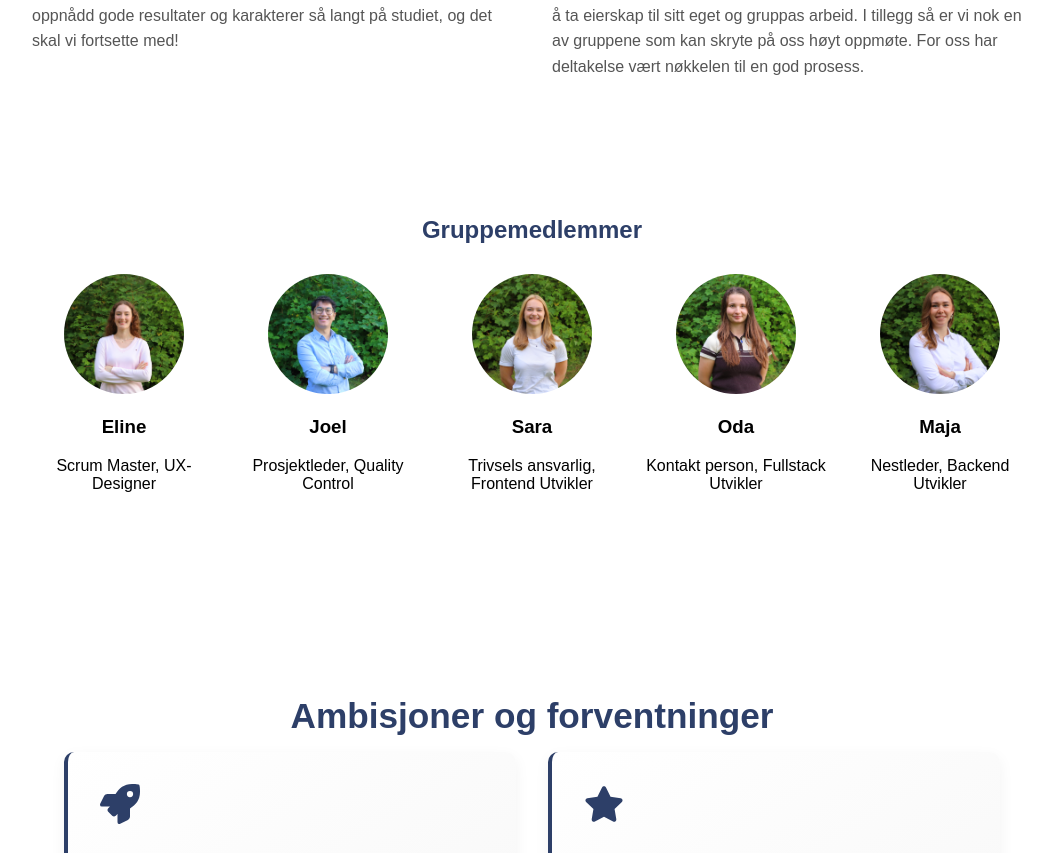
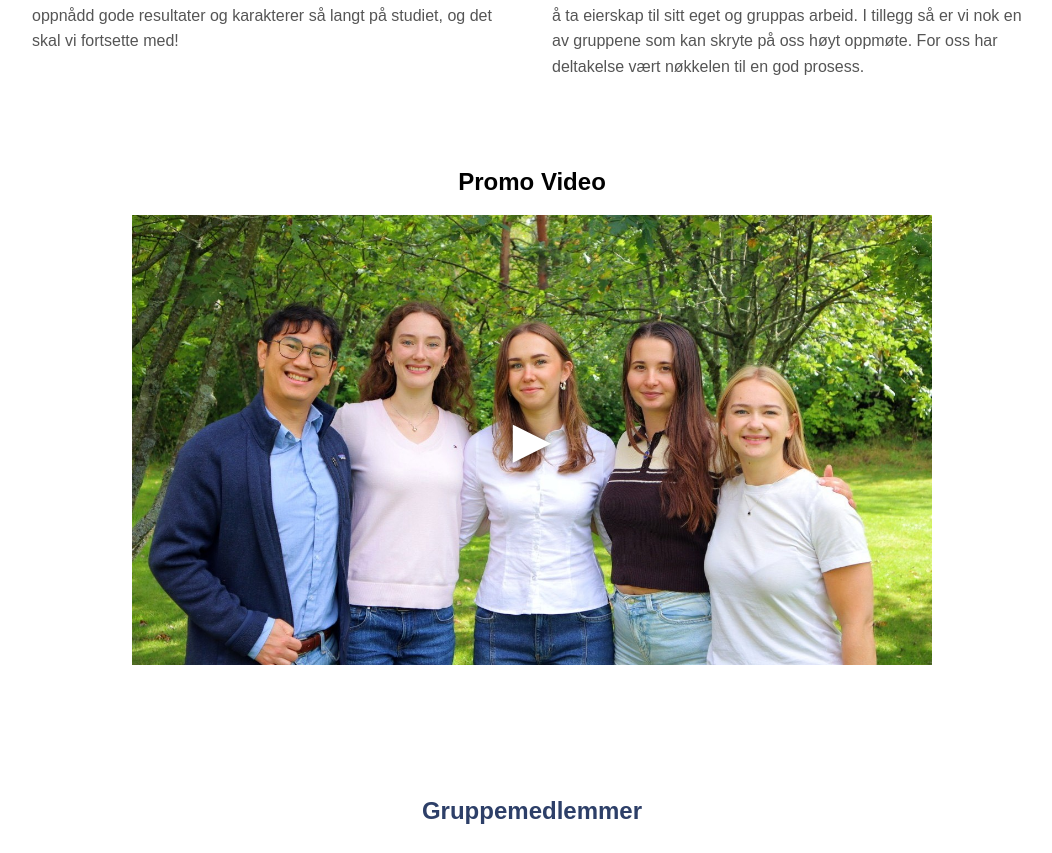
Before and after one commit to Odalopheim/Gruppe7Portefolio, a React (Vite) app in the folder GruppePortefolio/: page / in a window 1280 px wide. Shown: the part 649-1502 px from the top of the page, without its empty margins (108-1160 px from the left). Built offline with nearby package versions, Linux system fonts and the light colour scheme.

Commit message:
fiksa litt

```diff
--- a/GruppePortefolio/package.json
+++ b/GruppePortefolio/package.json
@@ -19,11 +19,11 @@
     "@eslint/js": "^9.33.0",
     "@types/react": "^19.1.10",
     "@types/react-dom": "^19.1.7",
-    "@vitejs/plugin-react": "^5.0.0",
+    "@vitejs/plugin-react": "^5.0.4",
     "eslint": "^9.33.0",
     "eslint-plugin-react-hooks": "^5.2.0",
     "eslint-plugin-react-refresh": "^0.4.20",
     "globals": "^16.3.0",
-    "vite": "^7.1.3"
+    "vite": "^7.1.8"
   }
 }
--- a/GruppePortefolio/src/App.jsx
+++ b/GruppePortefolio/src/App.jsx
@@ -9,6 +9,7 @@ import Footer from "./components/footer/Footer";
 import Members from "./components/team/Members";
 import OmOss from "./components/OmOss/OmOss";
 import Goals from "./components/goals/Goals";
+import Video from "./components/video/Video";
 
 function App() {
   return (
@@ -22,6 +23,7 @@ function App() {
             <>
               <Hero />
               <About />
+              <Video />
               <Members />
               <Goals />
               <Contact />
--- a/GruppePortefolio/src/components/OmOss/OmOss.css
+++ b/GruppePortefolio/src/components/OmOss/OmOss.css
@@ -256,3 +256,85 @@
     grid-template-columns: 1fr;
   }
 }
+
+
+/* Responsivt */
+@media (max-width: 1024px) {
+  .grid {
+    grid-template-columns: repeat(2, 1fr);
+  }
+}
+
+@media (max-width: 768px) {
+  .grid {
+    grid-template-columns: 1fr;
+    gap: 1.5rem;
+  }
+
+  .modal-top {
+    flex-direction: column;
+    align-items: center;
+    gap: 1rem;
+  }
+
+  .modal-img {
+    width: 80%;
+    height: auto;
+  }
+
+  .modal-info {
+    text-align: center;
+  }
+
+  .social-icon {
+    width: 40px;
+    height: 40px;
+  }
+
+  .card {
+    width: 90%;
+    min-height: auto;
+    padding: 1rem;
+  }
+}
+
+@media (max-width: 480px) {
+  .grid {
+    grid-template-columns: 1fr;
+    gap: 1rem;
+  }
+
+  .modal {
+    padding: 1rem;
+    max-width: 95%;
+  }
+
+  .modal-img {
+    width: 100%;
+    height: auto;
+  }
+
+  .modal-info {
+    font-size: 0.9rem;
+  }
+
+  .social-icon {
+    width: 32px;
+    height: 32px;
+  }
+
+  .cv-link {
+    width: 36px;
+    height: 36px;
+    font-size: 0.8rem;
+  }
+
+  .title {
+    font-size: 2rem;
+  }
+
+  .subtitle {
+    font-size: 1rem;
+    padding: 1rem;
+  }
+}
--- a/GruppePortefolio/src/components/goals/Goals.css
+++ b/GruppePortefolio/src/components/goals/Goals.css
@@ -90,9 +90,10 @@
 }
 
 .goals-image img {
-  max-width: 500px; /* gjør bildet mindre */
+  max-width: 500px; /* gjør bildet mindre på store skjermer */
+  width: 50%;      /* tilpasser seg små skjermer */
   height: auto;
-  border-radius: 10px; /* valgfritt, rundede kanter */
+  border-radius: 10px;
 }
 
 /* Responsivt design */
--- /dev/null
+++ b/GruppePortefolio/src/components/video/Video.css
@@ -0,0 +1,40 @@
+.video-section {
+  text-align: center;
+  padding: 2rem;
+}
+
+.video-container {
+  position: relative;
+  width: 100%;
+  max-width: 800px;
+  margin: 0 auto;
+  aspect-ratio: 16 / 9; /* holder video i riktig proporsjon */
+}
+
+.video-container iframe {
+  width: 100%;
+  height: 100%;
+}
+
+.video-thumbnail {
+  width: 100%;
+  height: 100%;
+  background-size: cover;
+  background-position: center;
+  cursor: pointer;
+  position: relative;
+  display: flex;
+  justify-content: center;
+  align-items: center;
+  transition: transform 0.3s;
+}
+
+.video-thumbnail:hover {
+  transform: scale(1.02);
+}
+
+.play-button {
+  font-size: 4rem;
+  color: white;
+  text-shadow: 0 0 10px rgba(0,0,0,0.7);
+}
--- /dev/null
+++ b/GruppePortefolio/src/components/video/Video.jsx
@@ -0,0 +1,34 @@
+import React, { useState } from "react";
+import "./Video.css";
+
+function Video() {
+  const [isPlaying, setIsPlaying] = useState(false);
+
+  const thumbnail = "/public/images/gruppebilde.jpg";
+
+  return (
+    <section id="video" className="video-section">
+      <h2>Promo Video</h2>
+      <div className="video-container">
+        {!isPlaying ? (
+          <div
+            className="video-thumbnail"
+            style={{ backgroundImage: `url(${thumbnail})` }}
+            onClick={() => setIsPlaying(true)}
+          >
+            <div className="play-button">&#9658;</div>
+          </div>
+        ) : (
+          <iframe
+            src="https://www.youtube.com/embed/UuVR_5D0p2M?autoplay=1"
+            title="Promo Video"
+            frameBorder="0"
+            allowFullScreen
+          ></iframe>
+        )}
+      </div>
+    </section>
+  );
+}
+
+export default Video;
```
Also changed, not shown: 1 other file (tests, documents, lock files or other folders).
